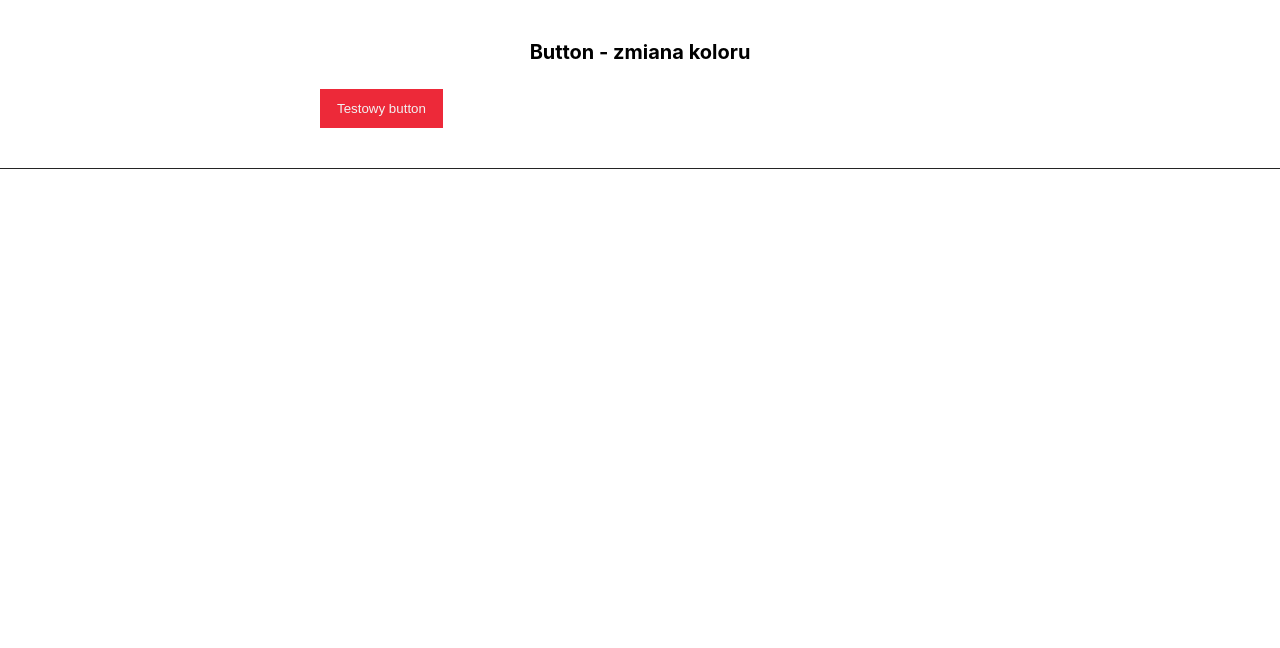
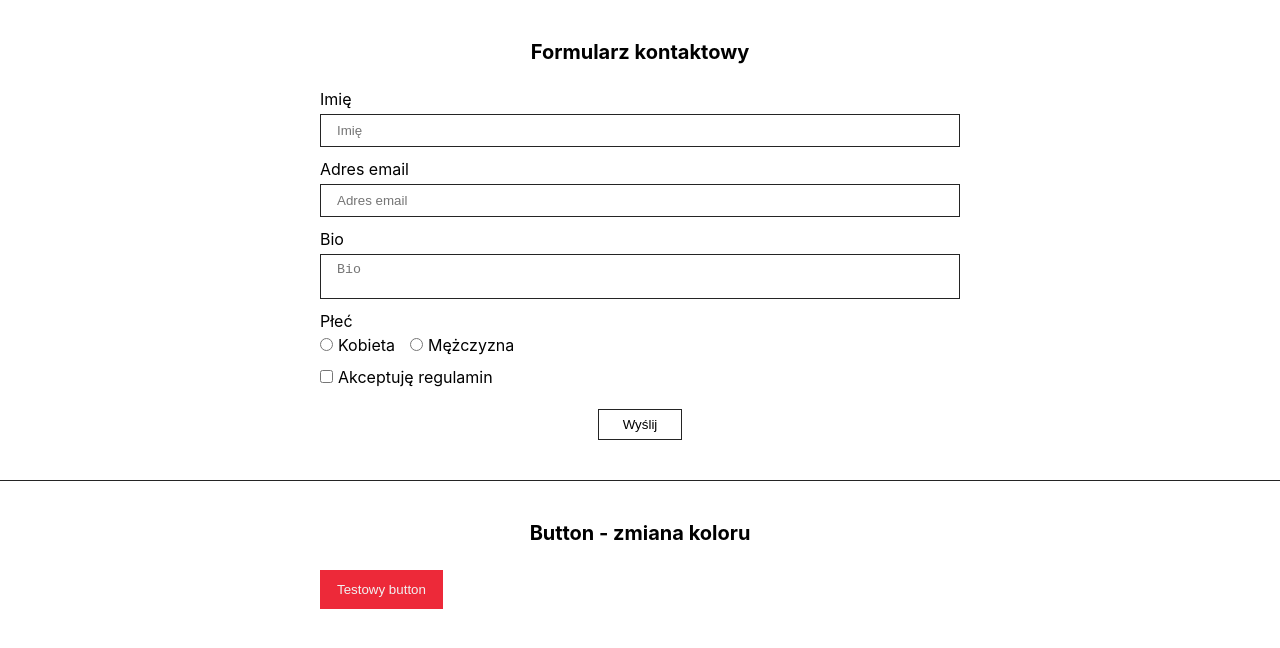
Before and after one commit to bartassmo/szkola-reacta, a React (Create React App) app in the folder modul-4/: page / in a window 1280 px wide. Shown: the top 648 px of the page. Built offline with nearby package versions, Linux system fonts and the light colour scheme.

Commit message:
Validate form is ready

```diff
--- a/modul-4/src/components/Validate/Validate.js
+++ b/modul-4/src/components/Validate/Validate.js
@@ -60,30 +60,22 @@ const errMsg = {
   agreeMsg: "Wyrażenie zgody jest wymagane"
 };
 
-function useInput(initialValue = '') {
-  const [value, setValue] = useState('');
-
-  const handleChange = (e) => {
-    if (e.target.type === "radio") {
-      setValue(e.target.value);
-    } else if (e.target.type === "checkbox") {
-      setValue(e.target.checked);
-    } else {
-      setValue(e.target.value);
-      e.target.style.border = e.target.value ? validInput : invalidInput;
-    }
-  }
-
-  return [value, handleChange];
-}
+const initialState = {
+  name: '',
+  email: '',
+  bio: '',
+  gender: '',
+  agree: ''
+};
 
 const Validate = () => {
-  const [name, handleNameChange] = useInput('');
-  const [email, handleEmailChange] = useInput('');
-  const [bio, handleBioChange] = useInput('');
-  const [gender, handleGenderChange] = useInput('');
-  const [agree, handleAgreeChange] = useInput(false);
-  const [validFields, setValidFields] = useState(false);
+  const [
+    { name, email, bio, gender, agree },
+    setState ] = useState(initialState);
+
+  const clearState = () => {
+    setState({ ...initialState});
+  }
   const [isFormSent, setIsFormSent] = useState(false);
   const nameInput = useRef(null);
   const emailInput = useRef(null);
@@ -92,7 +84,15 @@ const Validate = () => {
   const genderManInput = useRef(null);
   const agreeInput = useRef(null);
 
-  // const form = document.querySelector('form');
+  const handleChange = (e) => {
+    const { name, value } = e.target;
+    if (e.target.type === "checkbox") {
+      setState((prevState) => ({ ...prevState, [name]: e.target.checked }));
+    } else {
+      setState((prevState) => ({ ...prevState, [name]: value }));
+      e.target.style.border = e.target.value ? validInput : invalidInput;
+    }
+  }
 
   const [nameMsg, setNameMsg] = useState("");
   const [emailMsg, setEmailMsg] = useState("");
@@ -100,73 +100,53 @@ const Validate = () => {
   const [genderMsg, setGenderMsg] = useState("");
   const [agreeMsg, setAgreeMsg] = useState("");
 
-  const resetFields = () => {
-    nameInput.current.value = '';
-    emailInput.current.value = '';
-    bioInput.current.value = '';
-    genderManInput.current.checked = false;
-    genderWomanInput.current.checked = false;
-    agreeInput.current.checked = false;
-  }
-
   const handleSubmit = (e) => {
-    setValidFields(true);
     e.preventDefault();
-    console.log(`1 stacja - sprawdzam validFields -- ${validFields}`)
+    let validFields = 0;
 
     if(!nameInput.current.value) {
       setNameMsg(errMsg.nameMsg);
       nameInput.current.style.border = invalidInput;
-      setValidFields(false);
     } else {
       setNameMsg("");
+      validFields++;
       nameInput.current.style.border = validInput;
     }
-    console.log(`2 stacja - sprawdzam validFields -- ${validFields}`)
 
     if(!emailInput.current.value) {
       setEmailMsg(errMsg.emailMsg);
       emailInput.current.style.border = invalidInput;
-      setValidFields(false);
     } else {
       setEmailMsg("");
+      validFields++;
       emailInput.current.style.border = validInput;
     }
-
-    console.log(`3 stacja - sprawdzam validFields -- ${validFields}`)
 
     if(!bioInput.current.value) {
       setBioMsg(errMsg.bioMsg);
       bioInput.current.style.border = invalidInput;
-      setValidFields(false);
     } else {
       setBioMsg("");
+      validFields++;
       bioInput.current.style.border = validInput;
     }
 
-    console.log(`4 stacja - sprawdzam validFields -- ${validFields}`)
-
     if(!genderWomanInput.current.checked && !genderManInput.current.checked) {
       setGenderMsg(errMsg.genderMsg);
-      setValidFields(false);
     } else {
       setGenderMsg("");
+      validFields++;
     }
-    console.log(`5 stacja - sprawdzam validFields -- ${validFields}`)
 
     if(!agreeInput.current.checked) {
       setAgreeMsg(errMsg.agreeMsg);
-      setValidFields(false);
     } else {
       setAgreeMsg("");
+      validFields++;
     }
 
-    console.log(`6 stacja - sprawdzam validFields -- ${validFields}`)
-
-    if(validFields) {
-      // e.target.submit();
-      setValidFields(true);
-      resetFields();
+    if(validFields === 5) {
+      clearState();
       setIsFormSent(true);
     }
   };
@@ -176,7 +156,6 @@ const Validate = () => {
       <div style={ styles.thanks } >Dzięki za wysłanie wiadomości!</div>
     )
   }
-
 
   return (
     <>
@@ -189,7 +168,7 @@ const Validate = () => {
         placeholder="Imię"
         innerRef={nameInput}
         value={name}
-        onChange={handleNameChange}
+        onChange={handleChange}
       />
       <span style={ styles.error }>{nameMsg}</span>
       <Input
@@ -200,7 +179,7 @@ const Validate = () => {
         placeholder="Adres email"
         innerRef={emailInput}
         value={email}
-        onChange={handleEmailChange}
+        onChange={handleChange}
       />
       <span style={ styles.error }>{emailMsg}</span>
       <Input
@@ -212,7 +191,7 @@ const Validate = () => {
         rows="2"
         innerRef={bioInput}
         value={bio}
-        onChange={handleBioChange}
+        onChange={handleChange}
       />
       <span style={ styles.error }>{bioMsg}</span>
       <span style={ styles.label }>Płeć</span>
@@ -222,20 +201,20 @@ const Validate = () => {
           label="Kobieta"
           id="woman"
           value="woman"
-          checked={gender === 'woman'}
           innerRef={genderWomanInput}
-          name={genderWomanInput}
-          onChange={handleGenderChange}
+          checked={gender==="woman" ? true : false}
+          name="gender"
+          onChange={handleChange}
         />
         <Input
           type="radio"
           label="Mężczyzna"
           id="man"
           value="man"
-          checked={gender === 'man'}
           innerRef={genderManInput}
-          name={genderManInput}
-          onChange={handleGenderChange}
+          checked={gender==="man" ? true : false}
+          name="gender"
+          onChange={handleChange}
         />
       </div>
       <span style={ styles.error }>{genderMsg}</span>
@@ -248,7 +227,7 @@ const Validate = () => {
           errorMessage="Zaakceptuj regulamin"
           checked={agree}
           innerRef={agreeInput}
-          onChange={handleAgreeChange}
+          onChange={handleChange}
         />
       </div>
       <span style={ styles.error }>{agreeMsg}</span>
--- a/modul-4/src/pages/Main.js
+++ b/modul-4/src/pages/Main.js
@@ -33,11 +33,11 @@ const Main = () => {
     <>
       {/* <Section sectionTitle="Rachunek w restauracji">
         <RestaurantForm />
-      </Section>
+      </Section> */}
       <Section sectionTitle="Formularz kontaktowy">
         <Validate />
       </Section>
-      <Section sectionTitle="React Hook Form">
+      {/* <Section sectionTitle="React Hook Form">
         <ReactForm />
       </Section>
       <Section sectionTitle="Domowe finanse">
```
Also changed, not shown: modul-4/src/components/RestaurantForm/RestaurantForm.js (+5 -3 lines).
